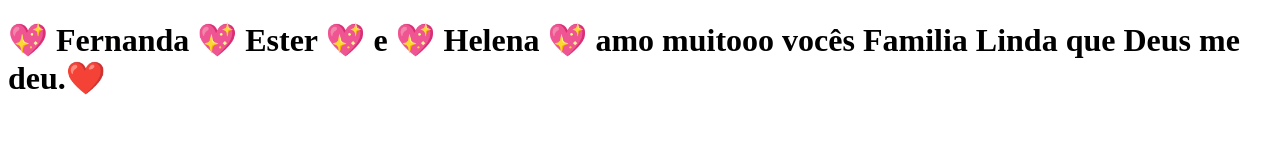
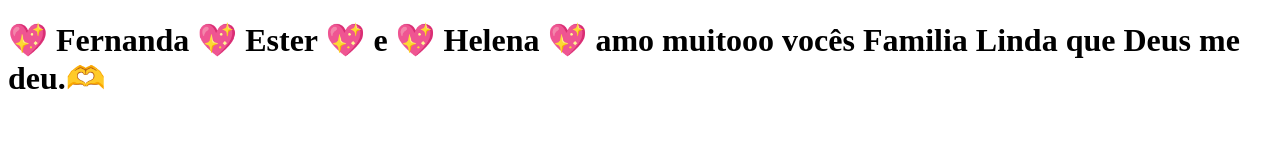
Before and after one commit to iacontroldouglassilva-ops/clone-tabnews, a Next.js app: page / in a window 1280 px wide. Shown: the top 160 px of the page. Built offline with nearby package versions, Linux system fonts and the light colour scheme.

Commit message:
adicionado uma mão de coração

```diff
--- a/pages/index.js
+++ b/pages/index.js
@@ -1,5 +1,5 @@
 function Home(){
-    return <h1>💖 Fernanda 💖 Ester 💖 e 💖 Helena 💖 amo muitooo vocês Familia Linda que Deus me deu.❤️</h1>
+    return <h1>💖 Fernanda 💖 Ester 💖 e 💖 Helena 💖 amo muitooo vocês Familia Linda que Deus me deu.🫶</h1>
 }
 
 export default Home;
```
